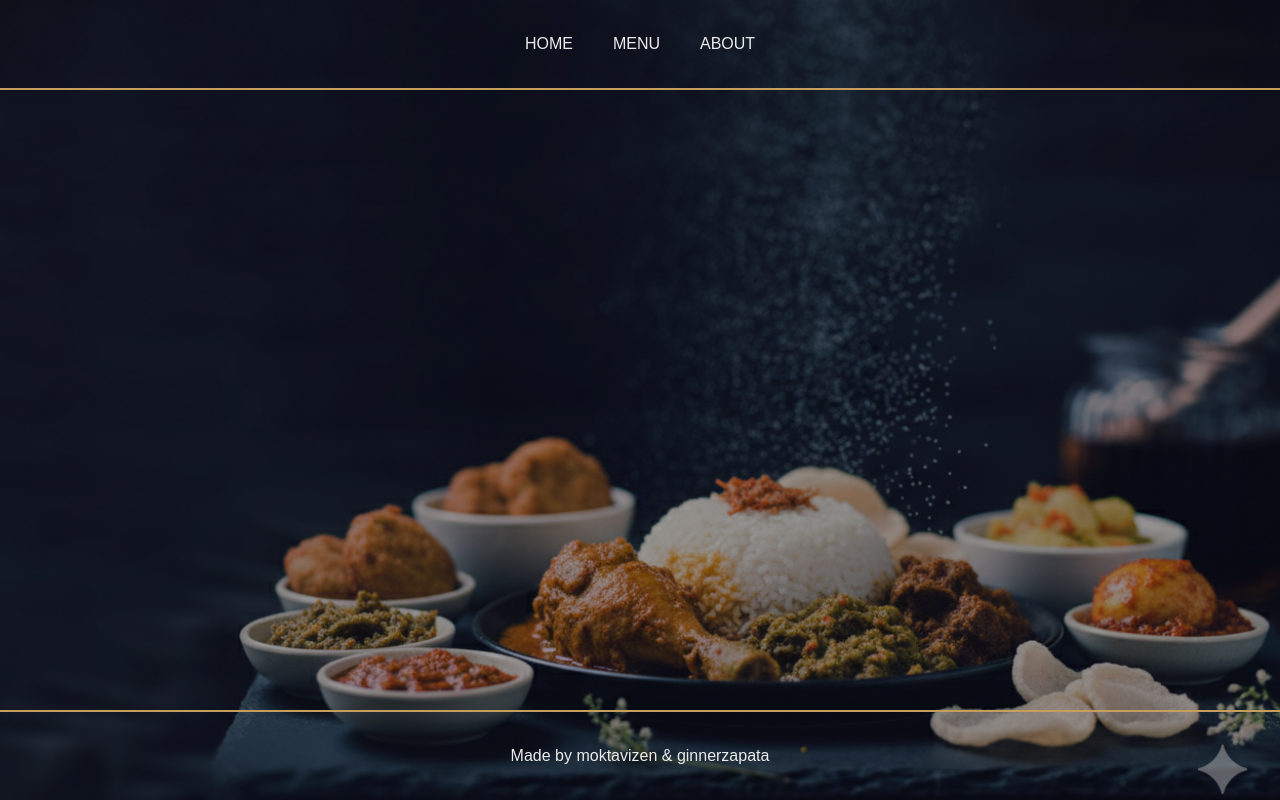
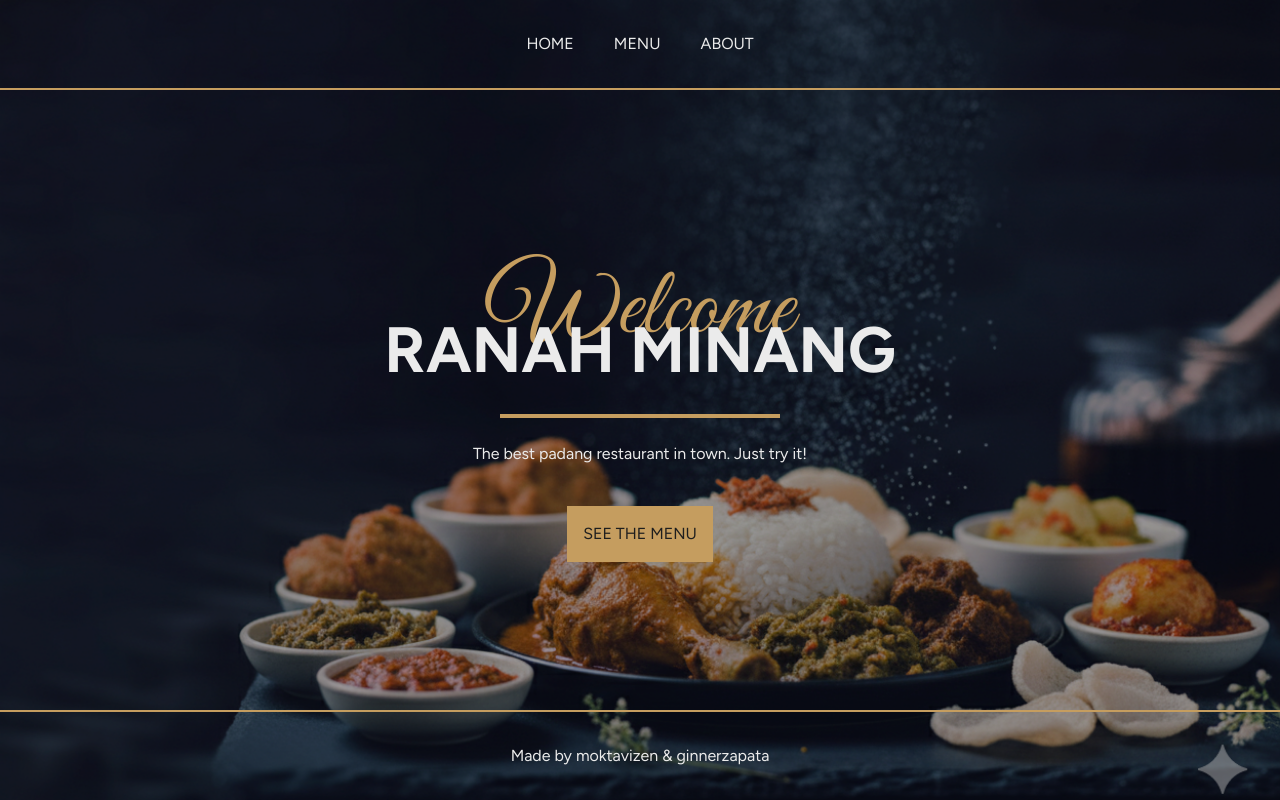
Before and after one commit to moktavizen/restaurant, a website built with webpack: page src/template.html in a window 1280 px wide. Built offline with nearby package versions, Linux system fonts and the light colour scheme.

Commit message:
Complete home style

```diff
--- a/src/index.js
+++ b/src/index.js
@@ -1,4 +1,12 @@
 import "./template/reset.css";
+import "./template/font.css";
 import "./template/template.css";
+import { init } from "./modules/init/init.js";
 
-console.log("Hello from Ranah Minang Console");
+// TODO
+// Tab-switching logic
+// Should have event listeners for each button in the header navbar that wipes out the current
+// contents of div#content and then runs the correct ‘tab module’ to populate it with the new
+// contents again.
+
+init();
--- /dev/null
+++ b/src/modules/heading/heading.css
@@ -0,0 +1,20 @@
+.greeting-txt {
+  font-family: "Great Vibes", cursive;
+  font-size: 6rem;
+  color: var(--clr-gold);
+}
+
+.heading-txt {
+  font-size: 4rem;
+  font-weight: 700;
+  text-transform: uppercase;
+  line-height: 1;
+  margin-top: -64px;
+}
+
+.divider {
+  border: 2px solid var(--clr-gold);
+  width: 280px;
+  margin: 0 auto;
+  margin-top: 32px;
+}
--- /dev/null
+++ b/src/modules/heading/heading.js
@@ -0,0 +1,25 @@
+import "./heading.css";
+
+function createHeading(txt = "Foo") {
+  const headingDiv = document.createElement("div");
+  headingDiv.classList = "fancy-heading";
+
+  const greetingDiv = document.createElement("div");
+  greetingDiv.classList = "greeting-txt";
+  greetingDiv.textContent = "Welcome";
+
+  const headingTxt = document.createElement("h1");
+  headingTxt.classList = "heading-txt";
+  headingTxt.textContent = txt;
+
+  const divider = document.createElement("hr");
+  divider.classList = "divider";
+
+  headingDiv.appendChild(greetingDiv);
+  headingDiv.appendChild(headingTxt);
+  headingDiv.appendChild(divider);
+
+  return headingDiv;
+}
+
+export { createHeading };
--- /dev/null
+++ b/src/modules/home/home.css
@@ -0,0 +1,29 @@
+#content {
+  display: flex;
+
+  justify-content: center;
+  align-items: center;
+}
+
+.home.component {
+  max-width: var(--page-max-width);
+  text-align: center;
+  padding-inline: 16px;
+}
+
+.slogan {
+  margin-top: 24px;
+  margin-bottom: 40px;
+}
+
+.menu-cta {
+  text-transform: uppercase;
+  color: var(--clr-black);
+  background-color: var(--clr-gold);
+  padding: 16px;
+}
+
+.menu-cta:hover {
+  cursor: pointer;
+  filter: brightness(1.2);
+}
--- /dev/null
+++ b/src/modules/home/home.js
@@ -0,0 +1,36 @@
+// Export a function that creates a div element, adds the appropriate content and styles to that
+// element
+
+// <div>
+//   <div>Welcome</div>
+//   <h1>Ranah Minang</h1>
+//   <hr />
+//   <div>The best padang restaurant in town!</div>
+//   <button>See the menu</button>
+// </div>
+
+import "./home.css";
+import { createHeading } from "../heading/heading.js";
+
+function createHomeComponent() {
+  const homeDiv = document.createElement("div");
+  homeDiv.classList = "home component";
+
+  const headingDiv = createHeading("Ranah Minang");
+
+  const sloganDiv = document.createElement("div");
+  sloganDiv.classList = "slogan";
+  sloganDiv.textContent = "The best padang restaurant in town. Just try it!";
+
+  const menuCTAButton = document.createElement("button");
+  menuCTAButton.classList = "menu-cta";
+  menuCTAButton.textContent = "See the menu";
+
+  homeDiv.appendChild(headingDiv);
+  homeDiv.appendChild(sloganDiv);
+  homeDiv.appendChild(menuCTAButton);
+
+  return homeDiv;
+}
+
+export { createHomeComponent };
--- /dev/null
+++ b/src/modules/init/init.js
@@ -0,0 +1,11 @@
+import { createHomeComponent } from "../home/home.js";
+
+function init() {
+  const contentDiv = document.querySelector("#content");
+
+  const homecComponent = createHomeComponent();
+
+  contentDiv.appendChild(homecComponent);
+}
+
+export { init };
--- /dev/null
+++ b/src/template/font.css
@@ -0,0 +1,25 @@
+/* figtree-regular - latin */
+@font-face {
+  font-display: swap; /* Check https://developer.mozilla.org/en-US/docs/Web/CSS/@font-face/font-display for other options. */
+  font-family: "Figtree";
+  font-style: normal;
+  font-weight: 400;
+  src: url("./figtree-v9-latin-regular.woff2") format("woff2"); /* Chrome 36+, Opera 23+, Firefox 39+, Safari 12+, iOS 10+ */
+}
+/* figtree-700 - latin */
+@font-face {
+  font-display: swap; /* Check https://developer.mozilla.org/en-US/docs/Web/CSS/@font-face/font-display for other options. */
+  font-family: "Figtree";
+  font-style: normal;
+  font-weight: 700;
+  src: url("./figtree-v9-latin-700.woff2") format("woff2"); /* Chrome 36+, Opera 23+, Firefox 39+, Safari 12+, iOS 10+ */
+}
+
+/* great-vibes-regular - latin */
+@font-face {
+  font-display: swap; /* Check https://developer.mozilla.org/en-US/docs/Web/CSS/@font-face/font-display for other options. */
+  font-family: "Great Vibes";
+  font-style: normal;
+  font-weight: 400;
+  src: url("./great-vibes-v21-latin-regular.woff2") format("woff2"); /* Chrome 36+, Opera 23+, Firefox 39+, Safari 12+, iOS 10+ */
+}
--- a/src/template/template.css
+++ b/src/template/template.css
@@ -1,12 +1,14 @@
 :root {
   --clr-gold: #c59d5f;
   --clr-white: #ebebeb;
+  --clr-black: #1e1e1e;
+  --clr-navy: #0c0d1b;
   --page-max-width: 1280px;
 }
 
 body {
   height: 100svh;
-  font-family: sans-serif;
+  font-family: "Figtree", sans-serif;
   color: var(--clr-white);
 
   background: url("./gemini-nasi-padang.png") center / cover;
```
Also changed, not shown: src/template/figtree-v9-latin-700.woff2 (added), src/template/figtree-v9-latin-regular.woff2 (added), src/template/great-vibes-v21-latin-regular.woff2 (added).
